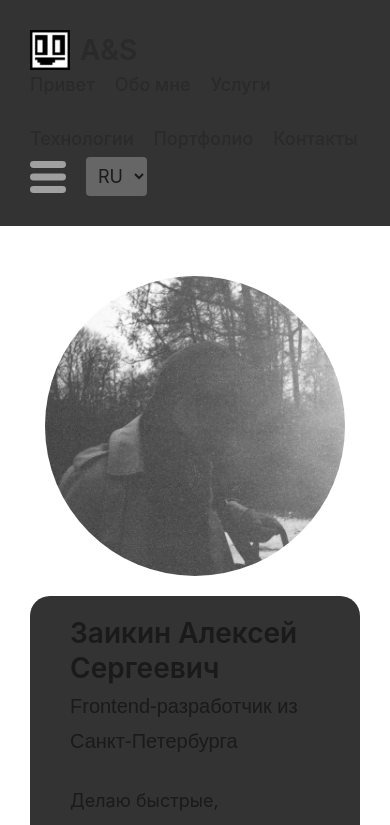
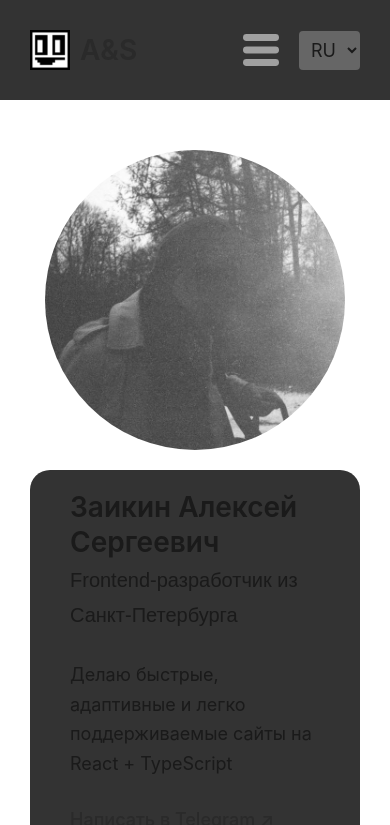
Before and after one commit to zaikinale/my-visit-card.io, a React (Vite) app: page / in a window 390 px wide. Shown: the top 825 px of the page. Built offline with nearby package versions, Linux system fonts and the light colour scheme.

Commit message:
added adaptive header and some fix components styles

```diff
--- a/src/assets/styles/header.scss
+++ b/src/assets/styles/header.scss
@@ -29,5 +29,24 @@
 }
 
 .header__control {
+  position: relative;
+}
 
+.header__btn {
+  display: none;
 }
+
+.header__menu {
+  position: absolute;
+  top: 50px;
+}
+
+
+@media (max-width: 900px) {
+  .header__nav {
+    display: none;
+  }
+  .header__btn {
+    display: block;
+  }
+}
--- a/src/assets/styles/services.scss
+++ b/src/assets/styles/services.scss
@@ -5,3 +5,9 @@
 .services__item {
   width: 49%;
 }
+
+@media (max-width: 900px) {
+    .services__item {
+      width: 100%;
+    }
+}
--- a/src/assets/styles/tech.scss
+++ b/src/assets/styles/tech.scss
@@ -1,3 +1,4 @@
 .tech__group {
   max-width: 700px;
+  width: 100%;
 }
--- a/src/components/Header.jsx
+++ b/src/components/Header.jsx
@@ -1,23 +1,27 @@
-import '../assets/styles/header.scss'
-import '../assets/styles/main.scss'
-import Logotype from '../assets/media/icons/logo_xp.jpeg'
-import SunIcon from '../assets/media/icons/sun.svg'
-import LuneIcon from '../assets/media/icons/lune.svg'
-import MenuIcon from '../assets/media/icons/menu.svg'
-import {useState} from "react";
+// Header.jsx
+import '../assets/styles/header.scss';
+import '../assets/styles/main.scss';
+import Logotype from '../assets/media/icons/logo_xp.jpeg';
+import SunIcon from '../assets/media/icons/sun.svg';
+import LuneIcon from '../assets/media/icons/lune.svg';
+import MenuIcon from '../assets/media/icons/menu.svg';
+import { useState } from "react";
 
-export default function Header () {
-    const [isShow, setIsShow] = useState(false)
-    function handleShow () {
-        setIsShow(r => !r)
+export default function Header() {
+    const [isShow, setIsShow] = useState(false);
+
+    function handleShow() {
+        setIsShow(r => !r);
     }
+
     return (
         <header className="header">
             <div className="container df jcsb aic fww">
                 <a className="header__logotype df aic g10" href="./index.html">
-                    <img className="header__logo" src={Logotype} alt="A&S"/>
+                    <img className="header__logo" src={Logotype} alt="A&S" />
                     <h2 className="header__title">A&S</h2>
                 </a>
+
                 <nav className="header__nav">
                     <ul className="header__list df aic g20 fww">
                         <li className="header__item"><a href="#main" className="header__link link">Привет</a></li>
@@ -28,13 +32,23 @@ export default function Header () {
                         <li className="header__item"><a href="#contacts" className="header__link link">Контакты</a></li>
                     </ul>
                 </nav>
+
                 <div className="header__control df aic g20 fww">
-                    {/*<button className="header__themeToggle">*/}
-                    {/*    <img className="header__icon" src={SunIcon} alt="Светлая тема"/>*/}
-                    {/*</button>*/}
-                    <button className="header__menu" onClick={handleShow}>
-                        <img src={MenuIcon} alt="Кнопка меню" className="header__icon"/>
+                    <button className="header__btn" onClick={handleShow}>
+                        {isShow ? 'Закрыть' : <img src={MenuIcon} alt="Кнопка меню" className="header__icon" />}
                     </button>
+
+                    {isShow && (
+                        <ul className="header__menu fdc g20 fww block">
+                            <li className="header__item"><a onClick={handleShow} href="#main" className="header__link link">Привет</a></li>
+                            <li className="header__item"><a onClick={handleShow} href="#about" className="header__link link">Обо мне</a></li>
+                            <li className="header__item"><a onClick={handleShow} href="#services" className="header__link link">Услуги</a></li>
+                            <li className="header__item"><a onClick={handleShow} href="#tech" className="header__link link">Технологии</a></li>
+                            <li className="header__item"><a onClick={handleShow} href="#portfolio" className="header__link link">Портфолио</a></li>
+                            <li className="header__item"><a onClick={handleShow} href="#contacts" className="header__link link">Контакты</a></li>
+                        </ul>
+                    )}
+
                     <select className="header__selectLang" name="select">
                         <option className="header__optionLang" value="russian" selected>RU</option>
                         <option className="header__optionLang" value="english">EN</option>
@@ -42,5 +56,5 @@ export default function Header () {
                 </div>
             </div>
         </header>
-    )
+    );
 }
```
